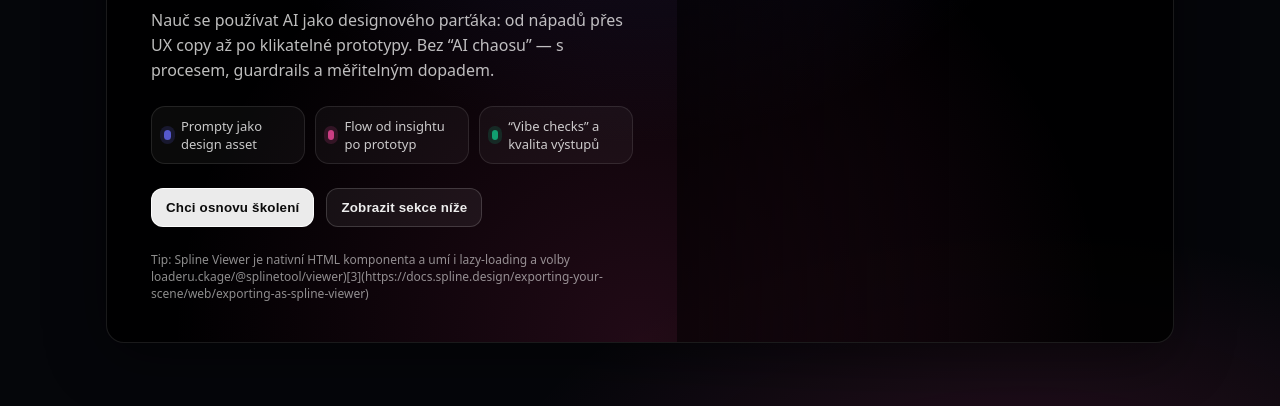
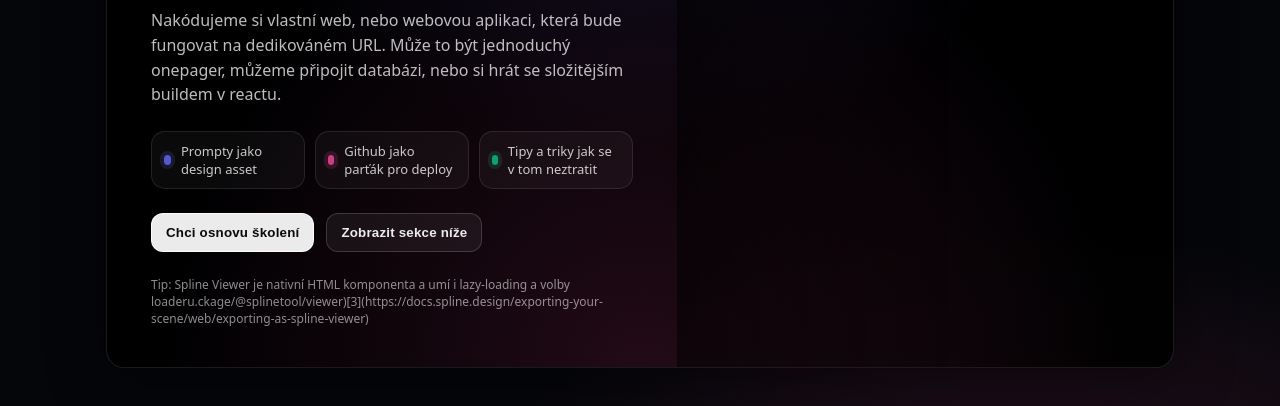
Before and after one commit to Lahvy/react-without-react, a plain HTML site: page index.html in a window 1280 px wide. Shown: the part 351-757 px from the top of the page. Drawn offline with Linux system fonts and the light colour scheme; some packages are replaced by stand-ins of ours; a script that the page names is missing.

Commit message:
Update index.html

```diff
--- a/index.html
+++ b/index.html
@@ -4,7 +4,7 @@
   <meta charset="utf-8" />
   <meta name="viewport" content="width=device-width,initial-scale=1" />
   <title>Vibecoding pro Service Design & UX</title>
-  <meta name="description" content="Vibecoding workshop pro Service Design a UX týmy: rychlejší prototypy, lepší rozhodnutí." />
+  <meta name="description" content="Vibecoding teaser pro Design Guildu" />
 
   <style>
     :root{
@@ -390,14 +390,13 @@
           </h1>
 
           <p class="subtitle">
-            Nauč se používat AI jako designového parťáka: od nápadů přes UX copy až po klikatelné prototypy.
-            Bez “AI chaosu” — s procesem, guardrails a měřitelným dopadem.
+            Nakódujeme si vlastní web, nebo webovou aplikaci, která bude fungovat na dedikováném URL. Může to být jednoduchý onepager, můžeme připojit databázi, nebo si hrát se složitějším buildem v reactu.
           </p>
 
           <div class="chips">
             <div class="chip"><span class="dot"></span> Prompty jako design asset</div>
-            <div class="chip"><span class="dot pink"></span> Flow od insightu po prototyp</div>
-            <div class="chip"><span class="dot em"></span> “Vibe checks” a kvalita výstupů</div>
+            <div class="chip"><span class="dot pink"></span> Github jako parťák pro deploy</div>
+            <div class="chip"><span class="dot em"></span> Tipy a triky jak se v tom neztratit</div>
           </div>
 
           <div class="actions">
```
